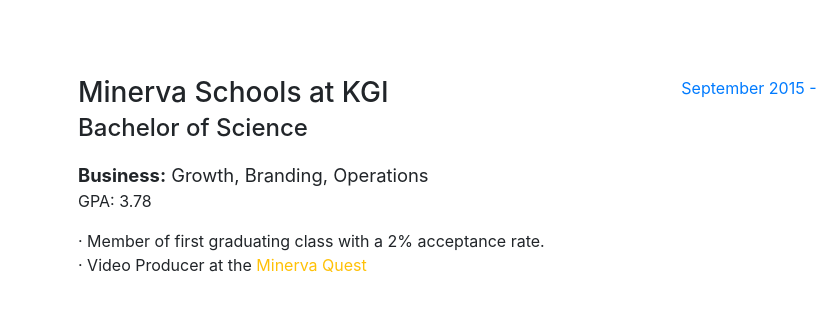
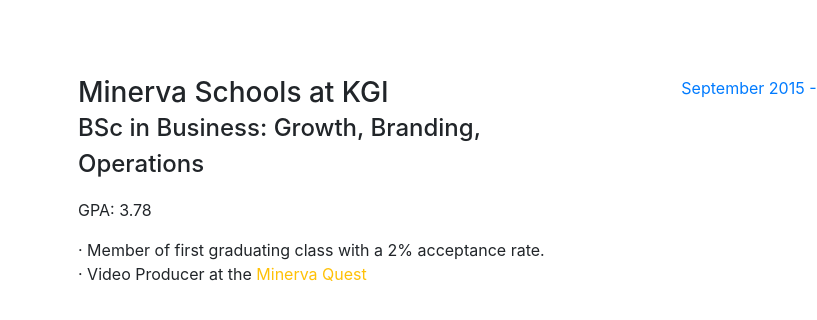
Before and after one commit to kahyeechiang/website, a website with bundled scripts: page index.html in a window 1280 px wide. Shown: the part 5646-5966 px from the top of the page, 290-1107 px from the left. Built offline with nearby package versions, Linux system fonts and the light colour scheme; a web font is replaced by a local one.

Commit message:
BSc education fix

```diff
--- a/index.html
+++ b/index.html
@@ -444,9 +444,7 @@
           <div class="resume-item d-flex p-3 p-lg-5 d-flex flex-column flex-md-row mb-5">
             <div class="resume-content mr-auto">
               <h3 class="mb-0">Minerva Schools at KGI</h3>
-              <div class="subheading mb-3">Bachelor of Science</div>
-              <p class="lead mb-0"><b>Business:</b>
-              Growth, Branding, Operations</p>
+              <div class="subheading mb-3">BSc in Business: Growth, Branding, Operations</div>
               <p>GPA: 3.78</p>
               <p class="mb-0">· Member of first graduating class with a 2% acceptance rate.</p>
               <p>· Video Producer at the <a href="https://www.minervaquest.com/author/kah-yee-chiang/" class="text-warning" target="_blank">Minerva Quest</a></p>
```
